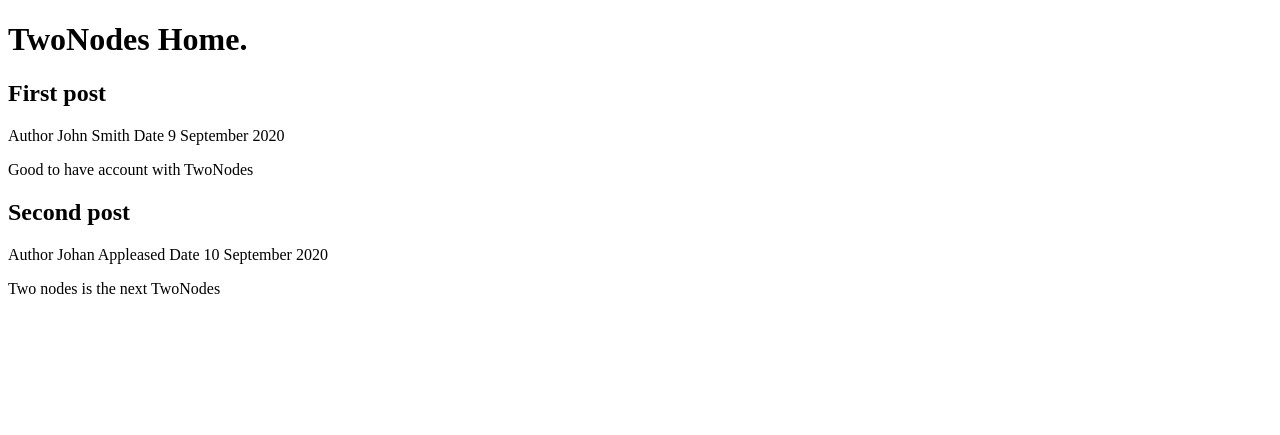
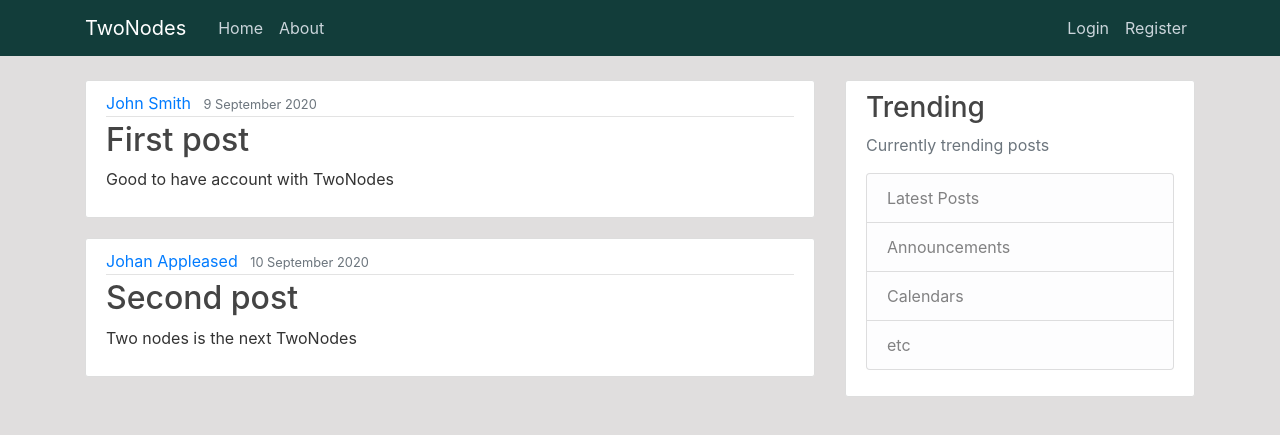
Before and after one commit to BirendraRokaha/Learn2020, a Django app: page / in a window 1280 px wide. Shown: the top 435 px of the page. Run offline with Django 3.2, Linux system fonts and the light colour scheme; some libraries are stand-ins or nearby versions.

Commit message:
Setting up the base designs

```diff
--- /dev/null
+++ b/django/TwoNodes(WEB APP)/TwoNodes/blog/static/blog/main.css
@@ -0,0 +1,84 @@
+body {
+    background: #e0dede;
+    color: #333333;
+    margin-top: 5rem;
+  }
+
+  h1, h2, h3, h4, h5, h6 {
+    color: #444444;
+  }
+
+  ul {
+    margin: 0;
+  }
+
+  .bg-steel {
+    background-color: #123d3a;
+  }
+
+  .site-header .navbar-nav .nav-link {
+    color: #cbd5db;
+  }
+
+  .site-header .navbar-nav .nav-link:hover {
+    color: #ffffff;
+  }
+
+  .site-header .navbar-nav .nav-link.active {
+    font-weight: 500;
+  }
+
+  .content-section {
+    background: #ffffff;
+    padding: 10px 20px;
+    border: 1px solid #dddddd;
+    border-radius: 3px;
+    margin-bottom: 20px;
+  }
+
+  .article-title {
+    color: #444444;
+  }
+
+  a.article-title:hover {
+    color: #428bca;
+    text-decoration: none;
+  }
+
+  .article-content {
+    white-space: pre-line;
+  }
+
+  .article-img {
+    height: 65px;
+    width: 65px;
+    margin-right: 16px;
+  }
+
+  .article-metadata {
+    padding-bottom: 1px;
+    margin-bottom: 4px;
+    border-bottom: 1px solid #e3e3e3;
+  }
+
+  .article-metadata a:hover {
+    color: #333;
+    text-decoration: none;
+  }
+
+  .article-svg {
+    width: 25px;
+    height: 25px;
+    vertical-align: middle;
+  }
+
+  .account-img {
+    height: 125px;
+    width: 125px;
+    margin-right: 20px;
+    margin-bottom: 16px;
+  }
+
+  .account-heading {
+    font-size: 2.5rem;
+  }
--- a/django/TwoNodes(WEB APP)/TwoNodes/blog/templates/blog/about.html
+++ b/django/TwoNodes(WEB APP)/TwoNodes/blog/templates/blog/about.html
@@ -1,4 +1,4 @@
 {% extends "blog/base.html" %}
 {% block content%}
-    <h1>TwoNodes About.</h1>
+    <h2>TwoNodes About.</h2>
 {% endblock content %}
--- a/django/TwoNodes(WEB APP)/TwoNodes/blog/templates/blog/base.html
+++ b/django/TwoNodes(WEB APP)/TwoNodes/blog/templates/blog/base.html
@@ -1,16 +1,80 @@
+{% load static %}
 <!DOCTYPE html>
 <html lang="en">
 <head>
+    <!-- Required meta tags -->
+    <meta charset="utf-8">
+    <meta name="viewport" content="width=device-width, initial-scale=1, shrink-to-fit=no">
+
+    <!-- Bootstrap CSS -->
+    <link rel="stylesheet" href="https://stackpath.bootstrapcdn.com/bootstrap/4.5.2/css/bootstrap.min.css" integrity="sha384-JcKb8q3iqJ61gNV9KGb8thSsNjpSL0n8PARn9HuZOnIxN0hoP+VmmDGMN5t9UJ0Z" crossorigin="anonymous">
+
+
+    <link rel="stylesheet" type="text/css" href="{% static 'blog/main.css' %}">
+
     {% if title %}
         <title>TwoNodes {{ title }}</title>
     {% else %}
         <title>TwoNodes</title>
     {% endif %}
-    <meta charset="UTF-8">
-    <meta name="viewport" content="width=device-width, initial-scale=1.0">
+
 </head>
 <body>
-    {% block content %}
-    {% endblock %}
+
+
+    <header class="site-header">
+        <nav class="navbar navbar-expand-md navbar-dark bg-steel fixed-top">
+        <div class="container">
+            <a class="navbar-brand mr-4" href="{% url 'blog-home' %}">TwoNodes</a>
+            <button class="navbar-toggler" type="button" data-toggle="collapse" data-target="#navbarToggle" aria-controls="navbarToggle" aria-expanded="false" aria-label="Toggle navigation">
+            <span class="navbar-toggler-icon"></span>
+            </button>
+            <div class="collapse navbar-collapse" id="navbarToggle">
+            <div class="navbar-nav mr-auto">
+                <a class="nav-item nav-link" href="{% url 'blog-home' %}">Home</a>
+                <a class="nav-item nav-link" href="{% url 'blog-about' %}">About</a>
+            </div>
+            <!-- Navbar Right Side -->
+            <div class="navbar-nav">
+                <a class="nav-item nav-link" href="#">Login</a>
+                <a class="nav-item nav-link" href="#">Register</a>
+            </div>
+            </div>
+        </div>
+        </nav>
+    </header>
+
+
+
+
+    <main role="main" class="container">
+        <div class="row">
+        <div class="col-md-8">
+            {% block content %}{% endblock %}
+        </div>
+        <div class="col-md-4">
+            <div class="content-section">
+            <h3>Trending</h3>
+            <p class='text-muted'>Currently trending posts
+                <ul class="list-group">
+                <li class="list-group-item list-group-item-light">Latest Posts</li>
+                <li class="list-group-item list-group-item-light">Announcements</li>
+                <li class="list-group-item list-group-item-light">Calendars</li>
+                <li class="list-group-item list-group-item-light">etc</li>
+                </ul>
+            </p>
+            </div>
+        </div>
+        </div>
+    </main>
+
+
+
+    <!-- Optional JavaScript -->
+    <!-- jQuery first, then Popper.js, then Bootstrap JS -->
+    <script src="https://code.jquery.com/jquery-3.2.1.slim.min.js" integrity="sha384-KJ3o2DKtIkvYIK3UENzmM7KCkRr/rE9/Qpg6aAZGJwFDMVNA/GpGFF93hXpG5KkN" crossorigin="anonymous"></script>
+    <script src="https://cdnjs.cloudflare.com/ajax/libs/popper.js/1.12.9/umd/popper.min.js" integrity="sha384-ApNbgh9B+Y1QKtv3Rn7W3mgPxhU9K/ScQsAP7hUibX39j7fakFPskvXusvfa0b4Q" crossorigin="anonymous"></script>
+    <script src="https://maxcdn.bootstrapcdn.com/bootstrap/4.0.0/js/bootstrap.min.js" integrity="sha384-JZR6Spejh4U02d8jOt6vLEHfe/JQGiRRSQQxSfFWpi1MquVdAyjUar5+76PVCmYl" crossorigin="anonymous"></script>
+
 </body>
 </html>
--- a/django/TwoNodes(WEB APP)/TwoNodes/blog/templates/blog/home.html
+++ b/django/TwoNodes(WEB APP)/TwoNodes/blog/templates/blog/home.html
@@ -1,10 +1,15 @@
 {% extends "blog/base.html" %}
 {% block content %}
-    <h1>  TwoNodes Home.</h1>
     {% for post in posts %}
-        <h2>{{post.title}}</h2>
-        <p>Author {{post.author}} Date {{post.DatePosted}}</p>
-        <p>{{post.content}}</p>
+        <article class="media content-section">
+            <div class="media-body">
+            <div class="article-metadata">
+                <a class="mr-2" href="#">{{ post.author }}</a>
+                <small class="text-muted">{{ post.datePosted }}</small>
+            </div>
+            <h2><a class="article-title" href="#">{{ post.title }}</a></h2>
+            <p class="article-content">{{ post.content }}</p>
+            </div>
+        </article>
     {% endfor %}
-
 {% endblock content %}
--- a/django/TwoNodes(WEB APP)/TwoNodes/blog/views.py
+++ b/django/TwoNodes(WEB APP)/TwoNodes/blog/views.py
@@ -7,13 +7,13 @@ posts = [
         'author':'John Smith',
         'title':'First post',
         'content':'Good to have account with TwoNodes',
-        'DatePosted':'9 September 2020'
+        'datePosted':'9 September 2020'
     },
     {
         'author':'Johan Appleased',
         'title':'Second post',
         'content':'Two nodes is the next TwoNodes',
-        'DatePosted':'10 September 2020'
+        'datePosted':'10 September 2020'
     }
 ]
 
```
